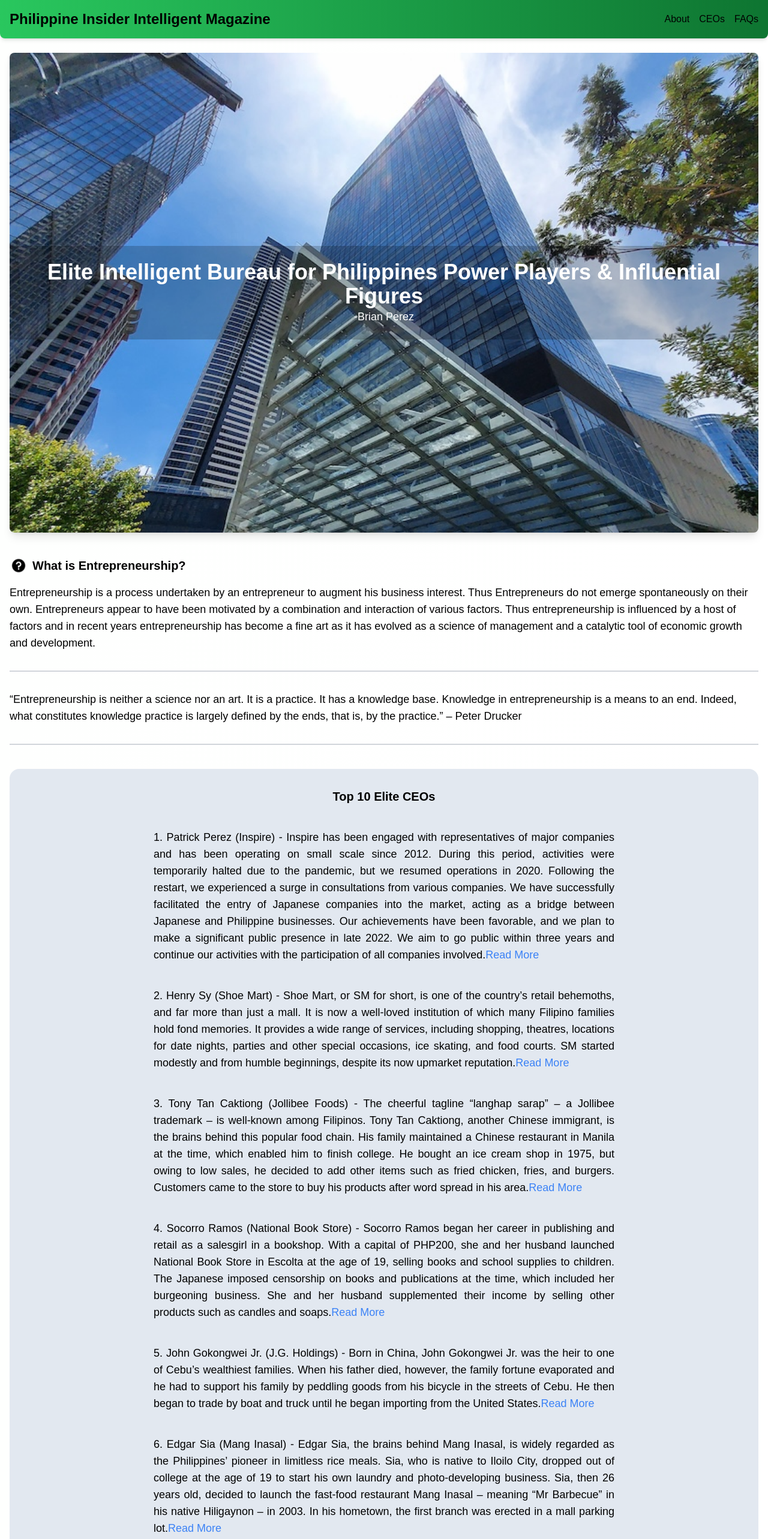
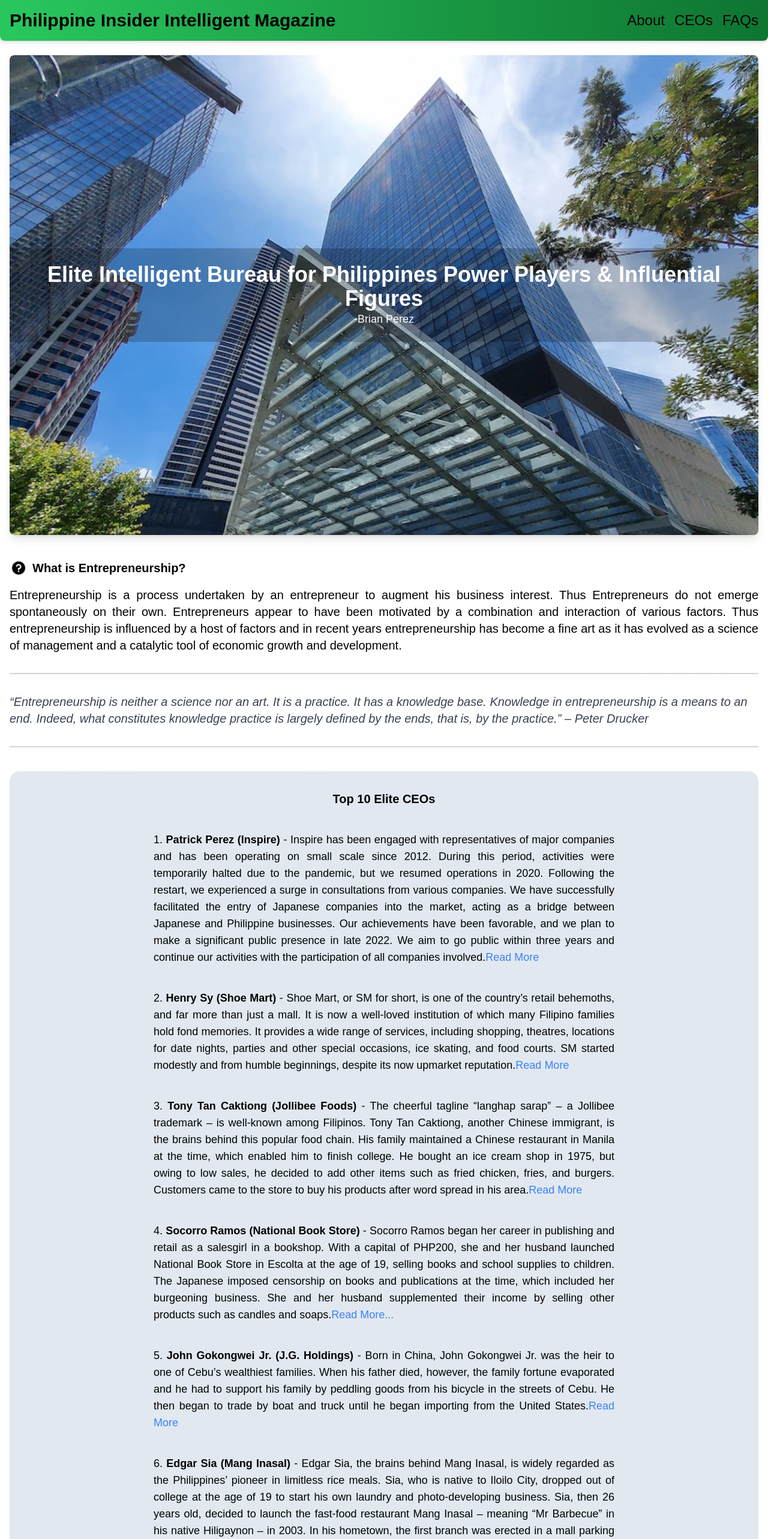
Before and after one commit to AmuroBrian/philippines-magazine, a Next.js app: page / in a window 1280 px wide. Shown: the top 2566 px of the page at 60% size. Built offline with nearby package versions, Linux system fonts and the light colour scheme.

Commit message:
added italics in saying

```diff
--- a/src/app/layout.js
+++ b/src/app/layout.js
@@ -25,15 +25,15 @@ export default function RootLayout({ children }) {
         {/* Full-width Navigation Bar */}
         <nav className="bg-gradient-to-r from-[#29C75E] to-[#0e7531] p-4 rounded-b-lg shadow-md w-full">
           <div className="max-w-7xl mx-auto flex items-center justify-between">
-            <div className="text-black text-2xl font-semibold">
+            <div className="text-black text-3xl font-semibold">
               {/* You can put your logo or title here */}
               Philippine Insider Intelligent Magazine
             </div>
             <div className="space-x-4">
               {/* <a href="#" className="text-white hover:text-blue-200">Home</a> */}
-              <a href="#" className="text-black hover:text-blue-100">About</a>
-              <a href="#" className="text-black hover:text-blue-100">CEOs</a>
-              <a href="#" className="text-black hover:text-blue-100">FAQs</a>
+              <a href="#" className="text-black text-2xl hover:text-blue-100">About</a>
+              <a href="#" className="text-black text-2xl hover:text-blue-100">CEOs</a>
+              <a href="#" className="text-black text-2xl hover:text-blue-100">FAQs</a>
             </div>
           </div>
         </nav>
--- a/src/app/page.js
+++ b/src/app/page.js
@@ -30,14 +30,14 @@ export default function Home() {
           <h1 className="text-xl font-bold">What is Entrepreneurship?</h1>
         </div>
 
-        <p className="text-lg">
+        <p className="text-lg text-xl text-justify">
           Entrepreneurship is a process undertaken by an entrepreneur to augment his business interest. Thus Entrepreneurs do not emerge spontaneously on their own. Entrepreneurs appear to have been motivated by a combination and interaction of various factors. Thus entrepreneurship is influenced by a host of factors and in recent years entrepreneurship has become a fine art as it has evolved as a science of management and a catalytic tool of economic growth and development.
         </p>
 
   {/* Bar Space */}
   <div className="my-8 border-t-2 border-gray-300"></div>
 
-  <p className="text-lg">
+  <p className="mt-6 text-xl italic text-gray-700">
     “Entrepreneurship is neither a science nor an art. It is a practice. It has a knowledge base. Knowledge in entrepreneurship is a means to an end. Indeed, what constitutes knowledge practice is largely defined by the ends, that is, by the practice.” – Peter Drucker
   </p>
 
@@ -48,20 +48,22 @@ export default function Home() {
  <div className="top-5% left-10 right-20 bg-slate-200 rounded-2xl mt-10 text-black md:text-lg flex flex-col justify-center items-center p-8">
   <h1 className="text-xl font-bold text-center">Top 10 Elite CEOs</h1>
   <p className="mt-10 w-full max-w-3xl text-lg text-justify ">
-  1. <a href="https://en.everybodywiki.com/Patrick_Dela_Cruz_Perez" target="_blank" rel="noopener noreferrer">Patrick Perez (Inspire)</a> - Inspire has been engaged with representatives of major companies and has been operating on small scale since 2012. During this period, activities were temporarily halted due to the pandemic, but we resumed operations in 2020. Following the restart, we experienced a surge in consultations from various companies. We have successfully facilitated the entry of Japanese companies into the market, acting as a bridge between Japanese and Philippine businesses. Our achievements have been favorable, and we plan to make a significant public presence in late 2022. We aim to go public within three years and continue our activities with the participation of all companies involved.
+
+
+  1. <a href="https://en.everybodywiki.com/Patrick_Dela_Cruz_Perez" target="_blank" rel="noopener noreferrer"><b>Patrick Perez (Inspire)</b></a> - Inspire has been engaged with representatives of major companies and has been operating on small scale since 2012. During this period, activities were temporarily halted due to the pandemic, but we resumed operations in 2020. Following the restart, we experienced a surge in consultations from various companies. We have successfully facilitated the entry of Japanese companies into the market, acting as a bridge between Japanese and Philippine businesses. Our achievements have been favorable, and we plan to make a significant public presence in late 2022. We aim to go public within three years and continue our activities with the participation of all companies involved.
   <a href="https://en.everybodywiki.com/Patrick_Dela_Cruz_Perez" target="_blank" rel="noopener noreferrer" className="text-blue-500 hover:underline">Read More</a>
 </p>
 
 
 <p className="mt-10 w-full max-w-3xl text-lg text-justify ">
-  2. <a href="https://en.wikipedia.org/wiki/Henry_Sy" target="_blank" rel="noopener noreferrer">Henry Sy (Shoe Mart)</a> - Shoe Mart, or SM for short, is one of the country’s retail behemoths, and far more than just a mall.
+  2. <a href="https://en.wikipedia.org/wiki/Henry_Sy" target="_blank" rel="noopener noreferrer"><b>Henry Sy (Shoe Mart)</b></a> - Shoe Mart, or SM for short, is one of the country’s retail behemoths, and far more than just a mall.
   It is now a well-loved institution of which many Filipino families hold fond memories. It provides a wide range of services, including shopping, theatres, locations for date nights, parties and other special occasions, ice skating, and food courts. SM started modestly and from humble beginnings, despite its now upmarket reputation.
   <a href="https://en.wikipedia.org/wiki/Henry_Sy" target="_blank" rel="noopener noreferrer" className="text-blue-500 hover:underline">Read More</a>
 </p>
 
 
 <p className="mt-10 w-full max-w-3xl text-lg text-justify ">
-  3. <a href="https://en.wikipedia.org/wiki/Tony_Tan_Caktiong" target="_blank" rel="noopener noreferrer">Tony Tan Caktiong (Jollibee Foods)</a> - The cheerful tagline “langhap sarap” – a Jollibee trademark – is well-known among Filipinos.
+  3. <a href="https://en.wikipedia.org/wiki/Tony_Tan_Caktiong" target="_blank" rel="noopener noreferrer"><b>Tony Tan Caktiong (Jollibee Foods)</b></a> - The cheerful tagline “langhap sarap” – a Jollibee trademark – is well-known among Filipinos.
 Tony Tan Caktiong, another Chinese immigrant, is the brains behind this popular food chain. His family maintained a Chinese restaurant in Manila at the time, which enabled him to finish college.
 He bought an ice cream shop in 1975, but owing to low sales, he decided to add other items such as fried chicken, fries, and burgers. Customers came to the store to buy his products after word spread in his area.
   <a href="https://en.wikipedia.org/wiki/Tony_Tan_Caktiong" target="_blank" rel="noopener noreferrer" className="text-blue-500 hover:underline">Read More</a>
@@ -69,46 +71,46 @@ He bought an ice cream shop in 1975, but owing to low sales, he decided to add o
 
 
 <p className="mt-10 w-full max-w-3xl text-lg text-justify ">
-  4. <a href="https://en.wikipedia.org/wiki/Socorro_Ramos" target="_blank" rel="noopener noreferrer">Socorro Ramos (National Book Store)</a> - Socorro Ramos began her career in publishing and retail as a salesgirl in a bookshop. With a capital of PHP200, she and her husband launched National Book Store in Escolta at the age of 19, selling books and school supplies to children. The Japanese imposed censorship on books and publications at the time, which included her burgeoning business. She and her husband supplemented their income by selling other products such as candles and soaps.
-  <a href="https://en.wikipedia.org/wiki/Socorro_Ramos" target="_blank" rel="noopener noreferrer" className="text-blue-500 hover:underline">Read More</a>
+  4. <a href="https://en.wikipedia.org/wiki/Socorro_Ramos" target="_blank" rel="noopener noreferrer"><b>Socorro Ramos (National Book Store)</b></a> - Socorro Ramos began her career in publishing and retail as a salesgirl in a bookshop. With a capital of PHP200, she and her husband launched National Book Store in Escolta at the age of 19, selling books and school supplies to children. The Japanese imposed censorship on books and publications at the time, which included her burgeoning business. She and her husband supplemented their income by selling other products such as candles and soaps.
+  <a href="https://en.wikipedia.org/wiki/Socorro_Ramos" target="_blank" rel="noopener noreferrer" className="text-blue-500 hover:underline">Read More...</a>
 </p>
 
 
 <p className="mt-10 w-full max-w-3xl text-lg text-justify ">
-  5. <a href="https://en.wikipedia.org/wiki/John_Gokongwei" target="_blank" rel="noopener noreferrer">John Gokongwei Jr. (J.G. Holdings)</a> - Born in China, John Gokongwei Jr. was the heir to one of Cebu’s wealthiest families.
+  5. <a href="https://en.wikipedia.org/wiki/John_Gokongwei" target="_blank" rel="noopener noreferrer"><b>John Gokongwei Jr. (J.G. Holdings)</b></a> - Born in China, John Gokongwei Jr. was the heir to one of Cebu’s wealthiest families.
   When his father died, however, the family fortune evaporated and he had to support his family by peddling goods from his bicycle in the streets of Cebu. He then began to trade by boat and truck until he began importing from the United States.
   <a href="https://en.wikipedia.org/wiki/John_Gokongwei" target="_blank" rel="noopener noreferrer" className="text-blue-500 hover:underline">Read More</a>
 </p>
 
 <p className="mt-10 w-full max-w-3xl text-lg text-justify ">
-  6. <a href="https://en.wikipedia.org/wiki/Edgar_Sia" target="_blank" rel="noopener noreferrer">Edgar Sia (Mang Inasal)</a> - Edgar Sia, the brains behind Mang Inasal, is widely regarded as the Philippines’ pioneer in limitless rice meals.
+  6. <a href="https://en.wikipedia.org/wiki/Edgar_Sia" target="_blank" rel="noopener noreferrer"><b>Edgar Sia (Mang Inasal)</b></a> - Edgar Sia, the brains behind Mang Inasal, is widely regarded as the Philippines’ pioneer in limitless rice meals.
   Sia, who is native to Iloilo City, dropped out of college at the age of 19 to start his own laundry and photo-developing business. Sia, then 26 years old, decided to launch the fast-food restaurant Mang Inasal – meaning “Mr Barbecue” in his native Hiligaynon – in 2003. In his hometown, the first branch was erected in a mall parking lot.
   <a href="https://en.wikipedia.org/wiki/Edgar_Sia" target="_blank" rel="noopener noreferrer" className="text-blue-500 hover:underline">Read More</a>
 </p>
 
 <p className="mt-10 w-full max-w-3xl text-lg text-justify ">
-  7. <a href="https://en.wikipedia.org/wiki/Mariano_Que" target="_blank" rel="noopener noreferrer">Mariano Que (Mercury Drug) </a> - Following WWII, Mariano Que discovered a commercial opportunity. Que, who had worked at a local drugstore before the war, opened his own drugstore when he noticed the demand for sulfa, a type of antibiotic used to treat bacterial illnesses.
+  7. <a href="https://en.wikipedia.org/wiki/Mariano_Que" target="_blank" rel="noopener noreferrer"><b>Mariano Que (Mercury Drug) </b></a> - Following WWII, Mariano Que discovered a commercial opportunity. Que, who had worked at a local drugstore before the war, opened his own drugstore when he noticed the demand for sulfa, a type of antibiotic used to treat bacterial illnesses.
   He began selling good-quality sulfa for a low price. As a result, he was able to expand his clientele. In 1945, he founded the Mercury Drug chain of pharmacies.
   <a href="https://en.wikipedia.org/wiki/Mariano_Que" target="_blank" rel="noopener noreferrer" className="text-blue-500 hover:underline">Read More</a>
 </p>
 
 
 <p className="mt-10 w-full max-w-3xl text-lg text-justify ">
-8. <a href="https://www.ryanthefamilyman.com/blog-posts/cresida-tueres-founder-of-greenwich-pizza-in-the-philippines" target="_blank" rel="noopener noreferrer">Cresida Tueres (Greenwich Pizza)</a> - Greenwich began as a modest over-the-counter pizza shop in Greenhills in 1971, founded by Cresida Tueres. Tueres had a natural talent for cooking; her friends and family were so taken with her food that they supported her in developing her humble shop into a national franchise.
+8. <a href="https://www.ryanthefamilyman.com/blog-posts/cresida-tueres-founder-of-greenwich-pizza-in-the-philippines" target="_blank" rel="noopener noreferrer"><b>Cresida Tueres (Greenwich Pizza)</b></a> - Greenwich began as a modest over-the-counter pizza shop in Greenhills in 1971, founded by Cresida Tueres. Tueres had a natural talent for cooking; her friends and family were so taken with her food that they supported her in developing her humble shop into a national franchise.
 Jollibee Foods Corporation, impressed by Tueres’ commercial acumen and Greenwich’s expansion, struck an agreement in 1994 to buy 80 percent of Greenwich’s stock.
 The new company was renamed Greenwich Pizza Corporation after the successful commercial agreement, and it launched its first store in the Ever Gotesco Commonwealth Shopping Mall in 1994.
   <a href="https://www.ryanthefamilyman.com/blog-posts/cresida-tueres-founder-of-greenwich-pizza-in-the-philippines" target="_blank" rel="noopener noreferrer" className="text-blue-500 hover:underline">Read More</a>
 </p>
 
 <p className="mt-10 w-full max-w-3xl text-lg text-justify ">
-9. <a href="https://businessasmission.ph/drceciliopedro" target="_blank" rel="noopener noreferrer">Cecilio Kwok Pedro (Lamoiyan Corporation)</a> - The story of Cecilio Kwok Pedro is a classic example of Filipino entrepreneurial spirit overcoming the odds.
+9. <a href="https://businessasmission.ph/drceciliopedro" target="_blank" rel="noopener noreferrer"><b>Cecilio Kwok Pedro (Lamoiyan Corporation)</b></a> - The story of Cecilio Kwok Pedro is a classic example of Filipino entrepreneurial spirit overcoming the odds.
 Pedro was once the president of Aluminum Container Inc., a company that made aluminium toothpaste tubes for Procter & Gamble, the Philippine Refining Company (now Unilever), and Colgate-Palmolive. His clientele, however, switched to plastic-laminated toothpaste tubes due to environmental concerns. Aluminum Container Inc. went out of business in 1986.
   <a href="https://businessasmission.ph/drceciliopedro" target="_blank" rel="noopener noreferrer" className="text-blue-500 hover:underline">Read More</a>
 </p>
 
 
 <p className="mt-10 w-full max-w-3xl text-lg text-justify ">
-10. <a href="https://en.wikipedia.org/wiki/Alfredo_Yao" target="_blank" rel="noopener noreferrer"> Alfredo M Yao (Zest-O)</a> - Alfredo Yao’s father died when he was 12; his mother supported him and his siblings by working as a street vendor. Yao was able to attend college at the Mapa Institute of Technology thanks to the help of a family member, but did not complete it.
+10. <a href="https://en.wikipedia.org/wiki/Alfredo_Yao" target="_blank" rel="noopener noreferrer"> <b>Alfredo M Yao (Zest-O)</b></a> - Alfredo Yao’s father died when he was 12; his mother supported him and his siblings by working as a street vendor. Yao was able to attend college at the Mapa Institute of Technology thanks to the help of a family member, but did not complete it.
 Yao did a variety of odd jobs, including working at a printing machine. He learned how to print cellophane wrapping for candy and biscuits during his time there, and was inspired to create his own printing company as a result of his experiences.
   <a href="https://en.wikipedia.org/wiki/Alfredo_Yao" target="_blank" rel="noopener noreferrer" className="text-blue-500 hover:underline">Read More</a>
 </p>
```
